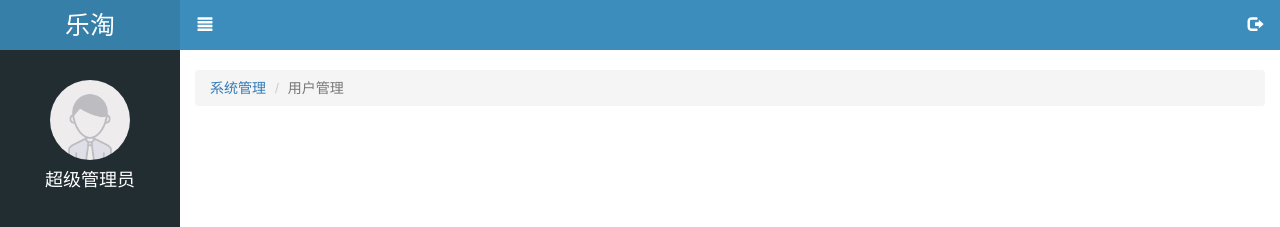
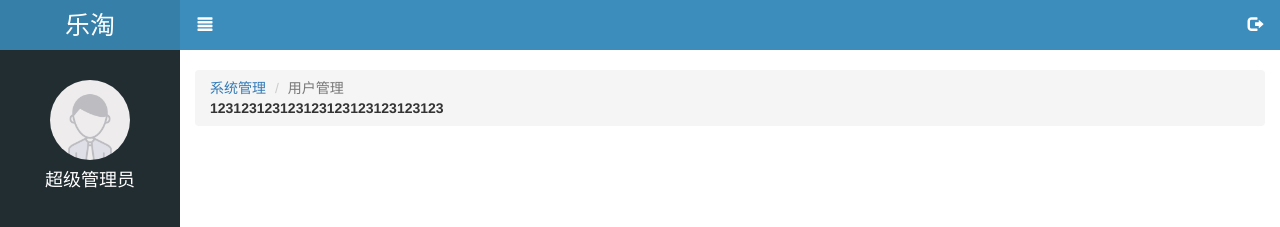
Before and after one commit to guJianChen/letao, a website: page public/back/user.html in a window 1280 px wide. Shown: the top 227 px of the page. Drawn offline with Linux system fonts and the light colour scheme; no server answers.

Commit message:
用户搭建

```diff
--- a/public/back/user.html
+++ b/public/back/user.html
@@ -44,12 +44,13 @@
           <li class="active">用户管理</li>
           <table>
             <tr>
-              <th></th>
-              <th></th>
-              <th></th>
-              <th></th>
-              <th></th>
+              <th>123123</th>
+              <th>123123</th>
+              <th>123123</th>
+              <th>123123</th>
+              <th>123123</th>
             </tr>
+
           </table>
         </ol>
       </div>
```
